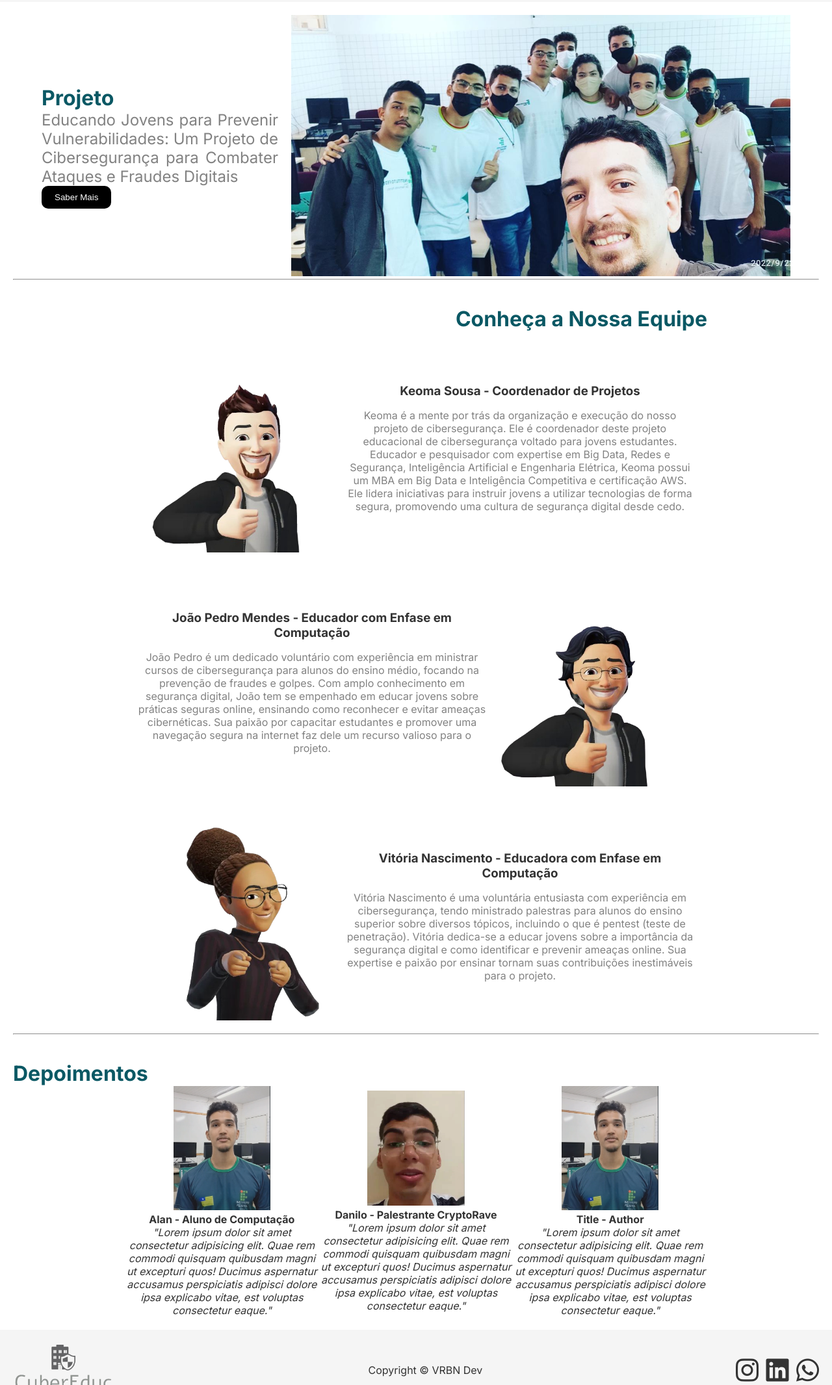
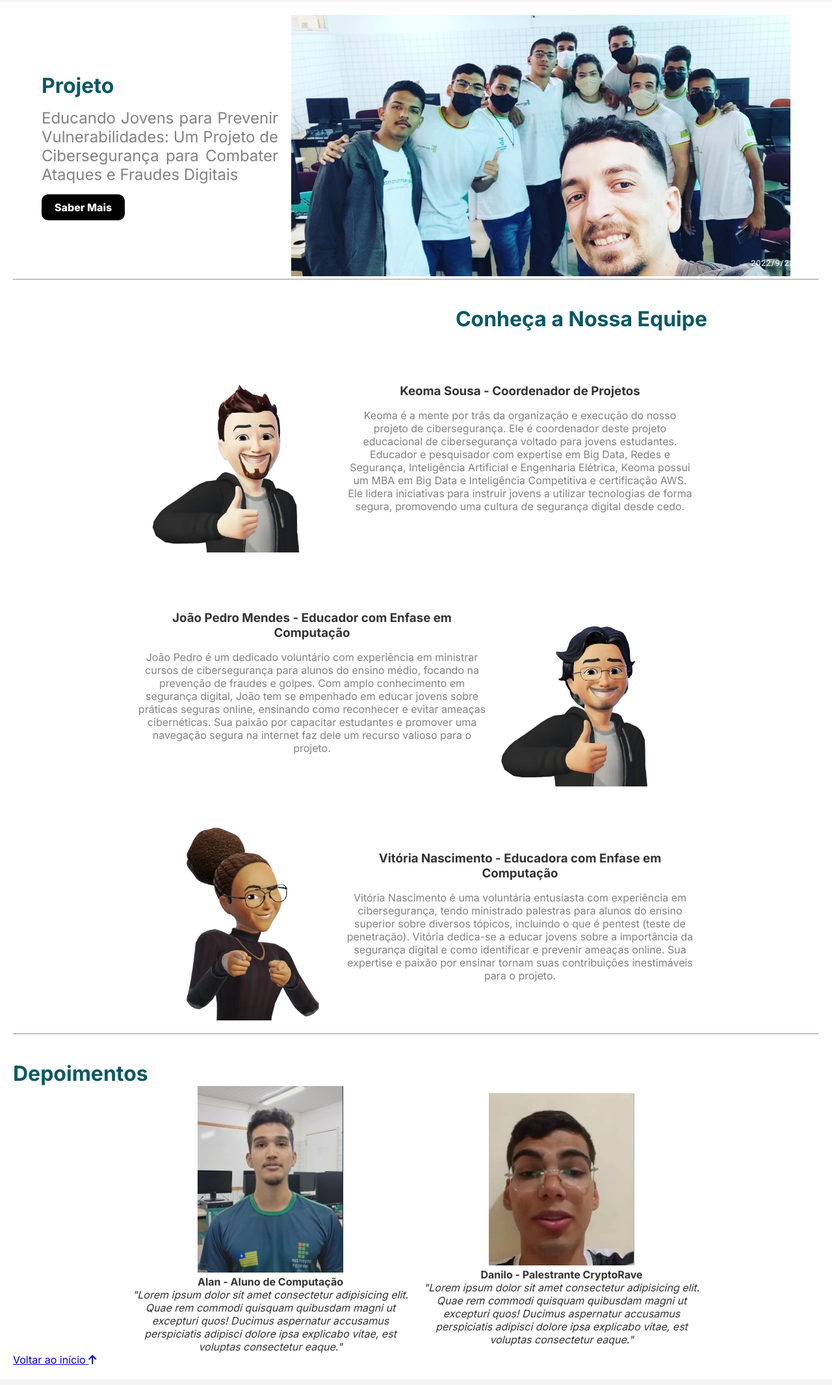
Before and after one commit to VrBnDev/CyberEduc, a plain HTML site: page index.html in a window 1280 px wide. Shown: the part 120-2251 px from the top of the page at 65% size. Drawn offline with Linux system fonts and the light colour scheme.

Commit message:
button back top

```diff
--- a/assets/css/styles.css
+++ b/assets/css/styles.css
@@ -66,11 +66,6 @@ header nav a {
     text-align: justify;
 }
 
-.project-section div p{
-    font-size: 1.5rem;
-    max-width: 40vw;
-}
-
 #img-section{
     max-width: 60vw;
 }
@@ -84,14 +79,24 @@ header nav a {
     cursor: pointer;
 }
 
-p{
+.description-project{
+    font-size: 1.5rem;
+    max-width: 40vw;
     color: #828282;
 }
 
-h1{
+.title-project{
+    margin: 1rem 0;
     color: #0A5864;
     font-size: 2rem;
     font-weight: bold;
+}
+
+.button-project{
+    margin: 1rem 0;
+    font-size: 1rem;
+    font-family: 'Inter';
+    font-weight: 800;
 }
 
 /* Seção de Equipe */
@@ -312,4 +317,10 @@ footer div {
     h4{
         margin-top: 15px;
     }
+
+    .to-top{
+        width: 100vw;
+        text-decoration: none;
+        color: #333333;
+    }
 }
--- a/index.html
+++ b/index.html
@@ -24,9 +24,9 @@
 <main class="main-content">
     <section id="inicio" class="project-section">
         <div>
-            <h1>Projeto</h1>
-            <p>Educando Jovens para Prevenir Vulnerabilidades: Um Projeto de Cibersegurança para Combater Ataques e Fraudes Digitais</p>
-            <button>Saber Mais</button>
+            <h1 class="title-project">Projeto</h1>
+            <p class="description-project">Educando Jovens para Prevenir Vulnerabilidades: Um Projeto de Cibersegurança para Combater Ataques e Fraudes Digitais</p>
+            <button class="button-project">Saber Mais</button>
         </div>
         <picture>
             <img id="img-section" src="assets/img/surgimento-1280.png" alt="Foto surgimento">
@@ -71,13 +71,11 @@
                 <h4>Danilo - Palestrante CryptoRave</h4>
                 <cite>"Lorem ipsum dolor sit amet consectetur adipisicing elit. Quae rem commodi quisquam quibusdam magni ut excepturi quos! Ducimus aspernatur accusamus perspiciatis adipisci dolore ipsa explicabo vitae, est voluptas consectetur eaque."</cite>
             </div>
-            <div>
-                <img class="img-testimonials" src="assets/img/alan.png" alt="Title">
-                <h4>Title - Author</h4>
-                <cite>"Lorem ipsum dolor sit amet consectetur adipisicing elit. Quae rem commodi quisquam quibusdam magni ut excepturi quos! Ducimus aspernatur accusamus perspiciatis adipisci dolore ipsa explicabo vitae, est voluptas consectetur eaque."</cite>
-            </div>
         </div>
     </section>
+    <a href="#inicio" class="to-top">
+        Voltar ao início <i class="fa-solid fa-arrow-up"></i>
+    </a>
 </main>
 
 <footer>
```
